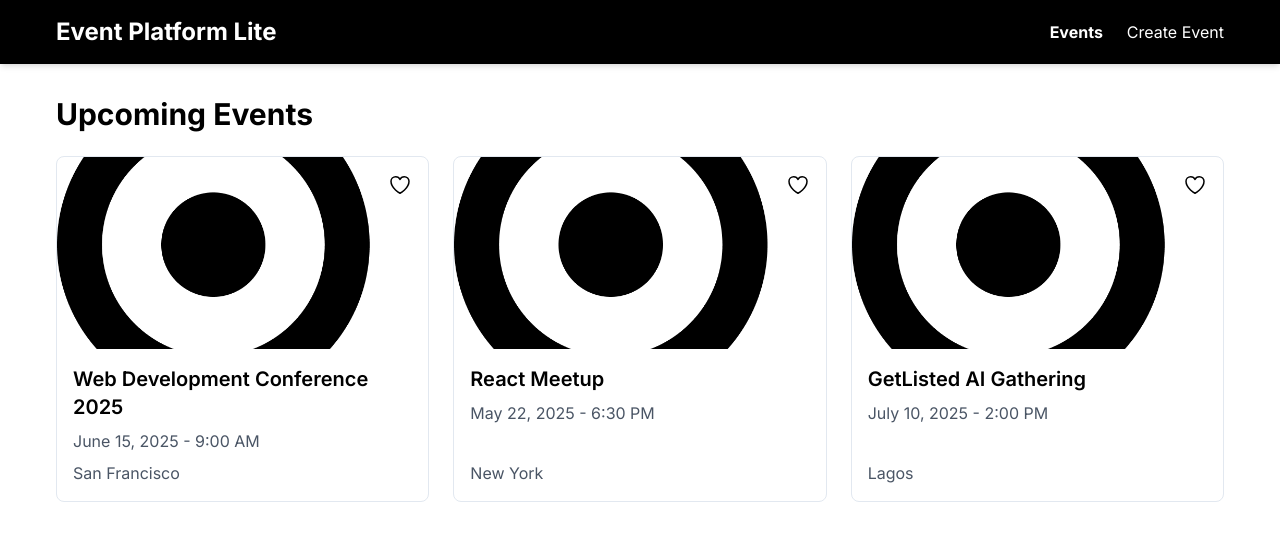
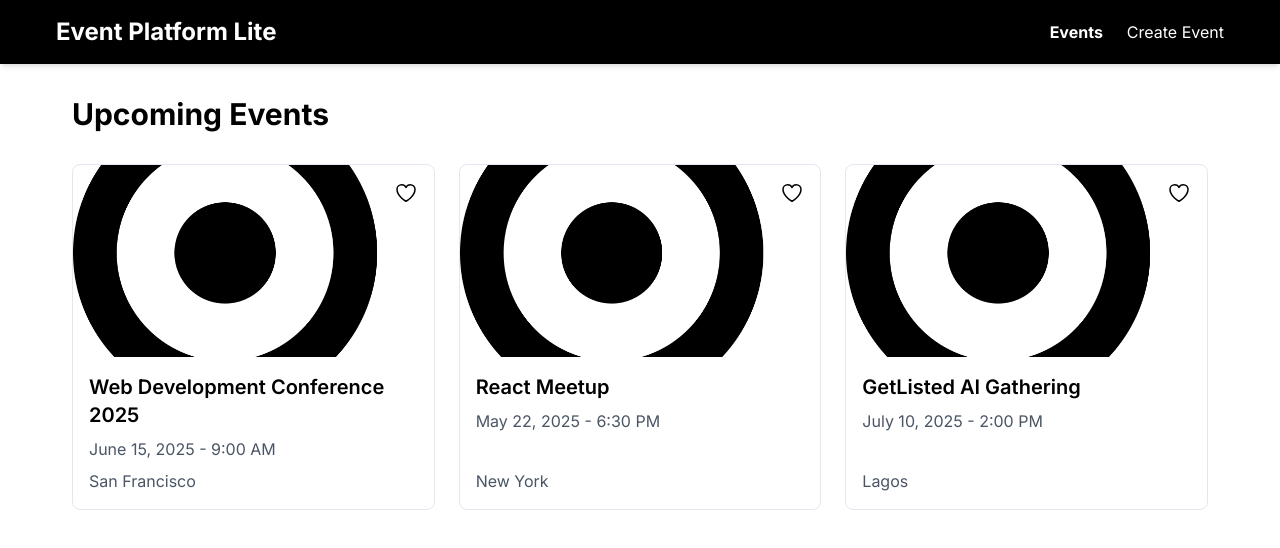
Before and after one commit to NaijaTechBro/event-app, a Next.js app: page / in a window 1280 px wide. Shown: the top 548 px of the page. Built offline with nearby package versions, Linux system fonts and the light colour scheme.

Commit message:
update: refactor home page

```diff
--- a/app/page.js
+++ b/app/page.js
@@ -1,32 +1,38 @@
-// Using Server Components for the homepage for better SEO and faster initial load
+import { getAllEvents } from '@/lib/events';
 import EventCard from '@/components/EventCard';
-import { getAllEvents } from '@/lib/events';
 
-export default async function HomePage() {
-  // Fetch events directly from the server side and await the result
-  const events = await getAllEvents();
+export const metadata = {
+  title: 'Events | Event Platform Lite',
+  description: 'Discover upcoming events near you.',
+};
+
+// This page uses SSR for initial data fetch
+export default async function Home() {
+  const events = getAllEvents();
 
   return (
-    <div className="space-y-6">
-      <h1 className="text-3xl font-bold">Upcoming Events</h1>
+    <div className="container mx-auto px-4">
+      <h1 className="text-3xl font-bold mb-8">Upcoming Events</h1>
 
       {events.length === 0 ? (
-        <p className="text-gray-500">No events found. Why not create one?</p>
+        <div className="text-center py-12">
+          <p className="text-xl text-gray-600">No events found. Be the first to create an event!</p>
+          <a
+            href="/events/create"
+            className="mt-4 inline-block px-6 py-3 bg-blue-600 text-white rounded-md hover:bg-blue-700"
+          >
+            Create Event
+          </a>
+        </div>
       ) : (
         <div className="grid grid-cols-1 md:grid-cols-2 lg:grid-cols-3 gap-6">
-          {events.map(event => (
-            <EventCard key={event.id} event={event} />
+          {events.map((event) => (
+            <div key={event.id} className="h-full">
+              <EventCard event={event} />
+            </div>
           ))}
         </div>
       )}
     </div>
   );
 }
-
-// Generate static metadata for the homepage
-export function generateMetadata() {
-  return {
-    title: 'Event Platform Lite - Upcoming Events',
-    description: 'Discover and join exciting events in your area'
-  };
-}
```
